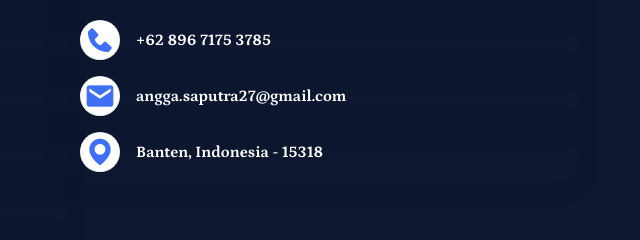
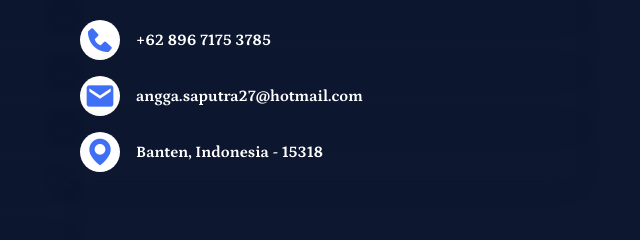
Before and after one commit to Angga-spt/angga-spt.github.io, a plain HTML site: page index.html in a window 1280 px wide. Shown: the part 3846-4086 px from the top of the page, 576-1216 px from the left. Drawn offline with nearby package versions, Linux system fonts and the light colour scheme.

Commit message:
Update index.html
Perbaiki nama email

```diff
--- a/index.html
+++ b/index.html
@@ -349,7 +349,7 @@
                 </div>
                 <div class="skills__data_footer">
                   <i class='bx bxs-envelope skills__icon_footer' ></i>
-                  angga.saputra27@gmail.com
+                  angga.saputra27@hotmail.com
                 </div>
                 <div class="skills__data_footer">
                   <i class='bx bxs-map skills__icon_footer' ></i>
```
